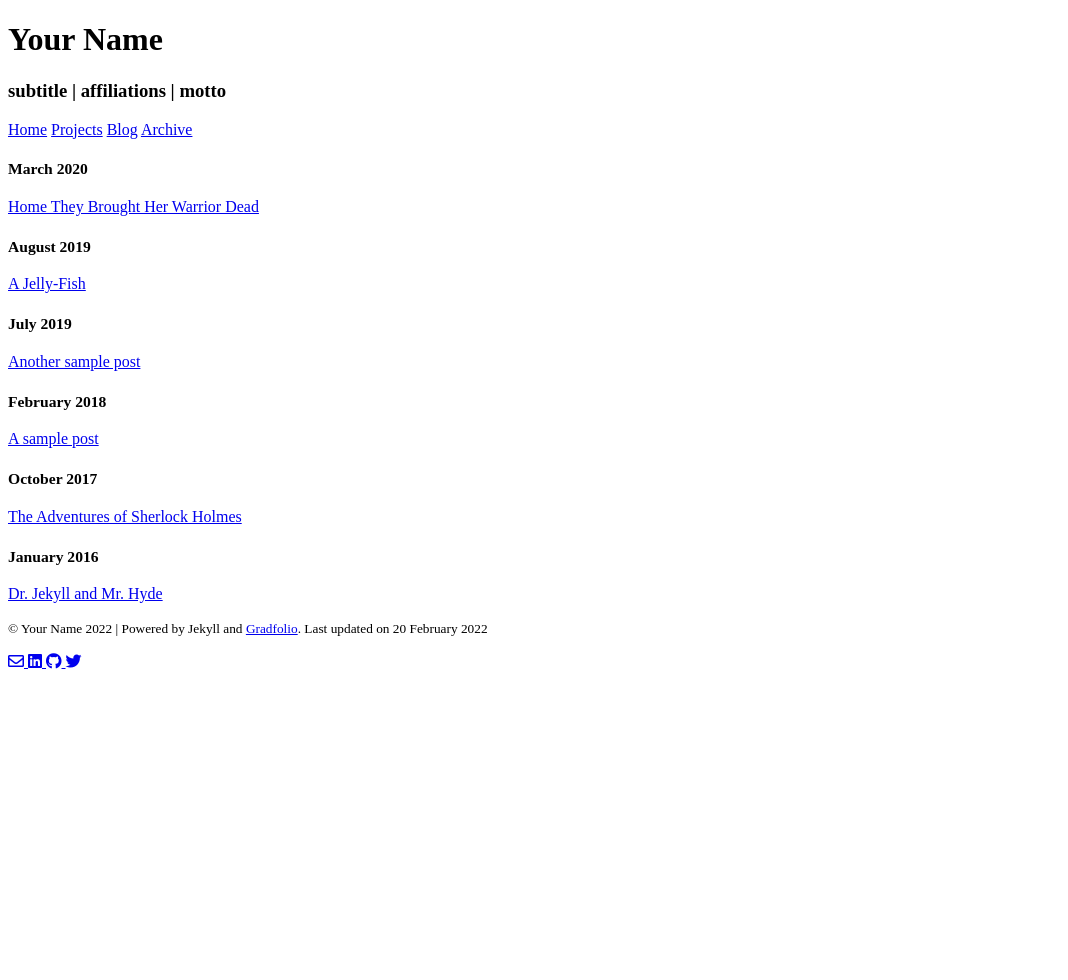
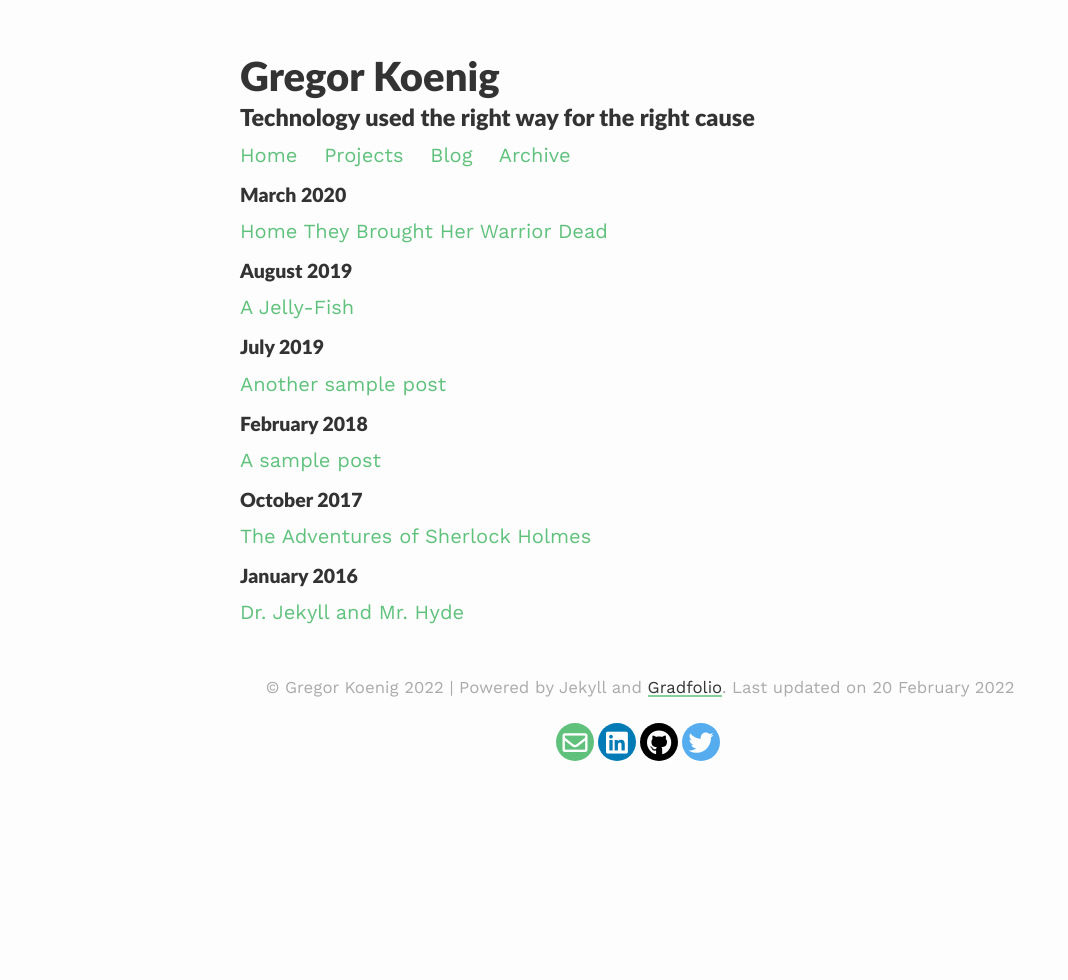
Before and after one commit to gregorkoenig/gregorkoenig.github.io, a Jekyll site: the page built from archive.html, in a window 1280 px wide. Shown: the whole page, without its empty margins (0-1068 px from the left). Built offline with Jekyll 4.4.1, drawn with Linux system fonts in a browser that asks for light colours; nearby versions of some CDN libraries; before the commit the page ends 900 px from its top, so only the background shows below that.

Commit message:
Fix baseurl

```diff
--- a/_config.yml
+++ b/_config.yml
@@ -1,9 +1,9 @@
 ### your site title here
 
-title: Your Name
-description: subtitle | affiliations | motto
+title: Gregor Koenig
+description: Technology used the right way for the right cause
 
-baseurl: gregorkoenig.github.io #name of GitHub repository
+baseurl: / #name of GitHub repository
 url: "" #custom url to be used instead of GitHub repository
 email: office@gkoenig.com
 
```
